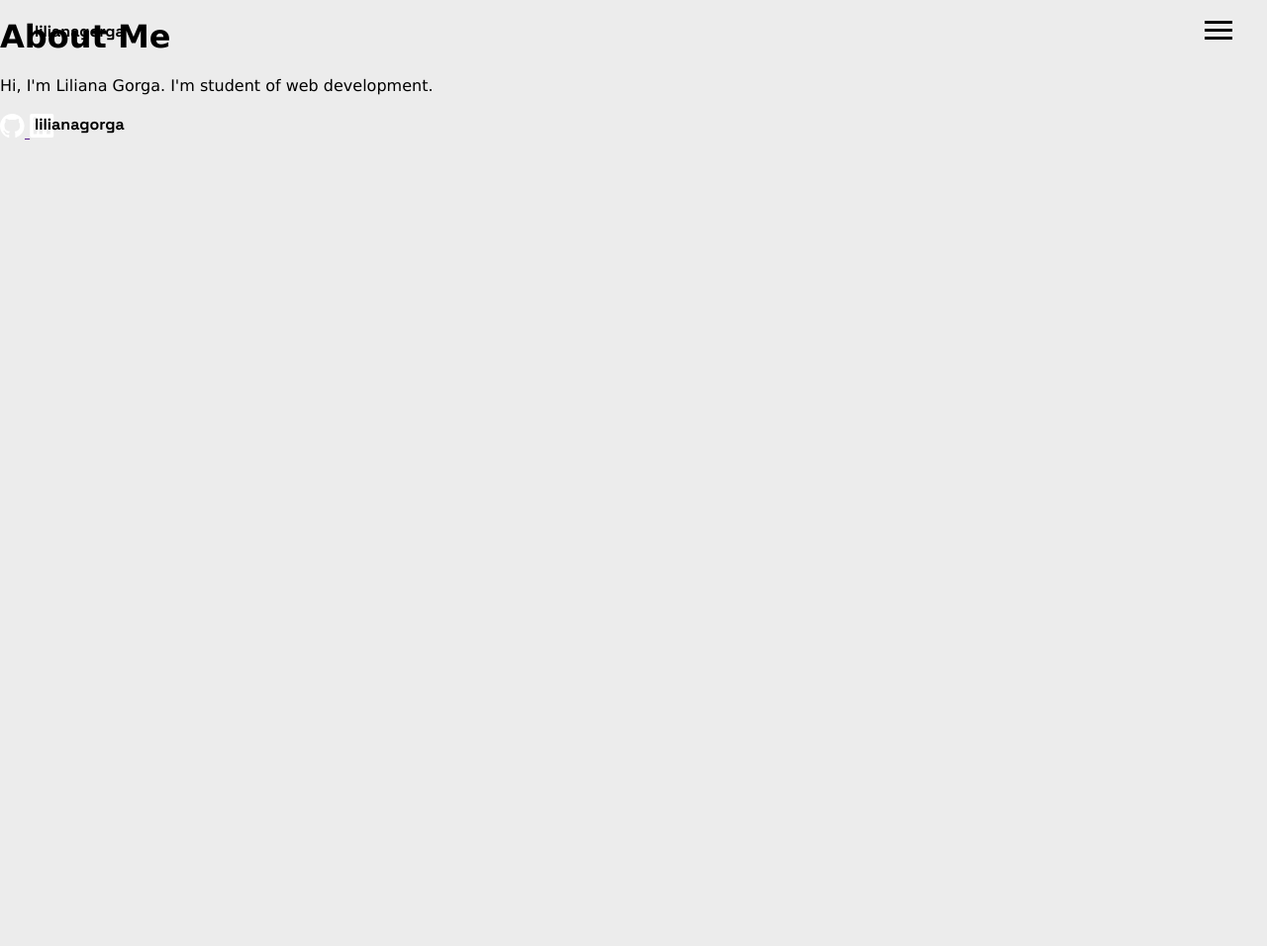
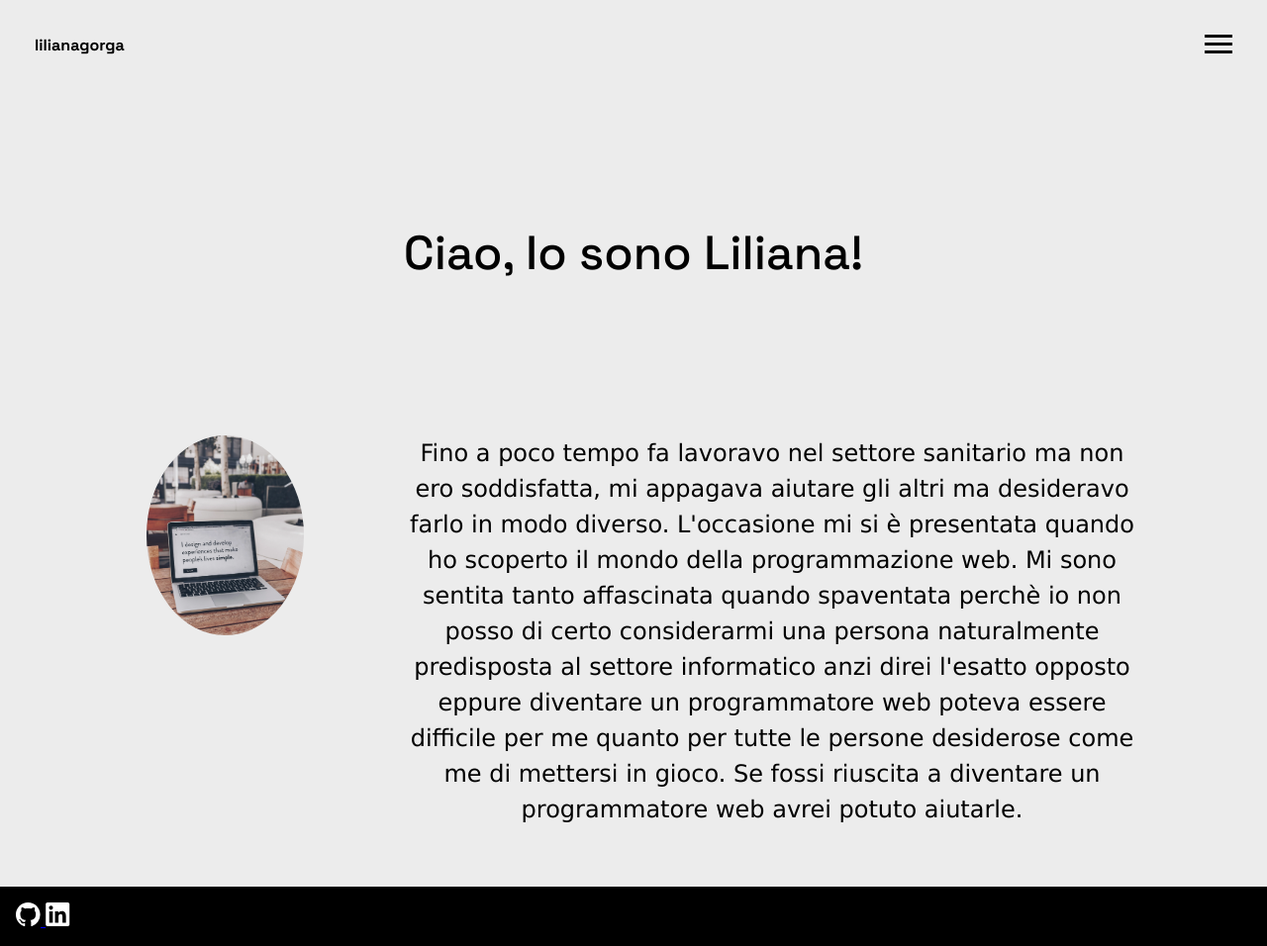
Before and after one commit to lilianagorga/lilianagorga.github.io, a plain HTML site: page about/index.html in a window 1280 px wide. Shown: the whole page at 99% size. Before the commit the page ends 800 px from the top, so only its background shows below. Drawn offline with Linux system fonts and the light colour scheme.

Commit message:
added and styled hero section in about page

```diff
--- a/about/index.html
+++ b/about/index.html
@@ -12,7 +12,7 @@
 </head>
 <body>
 	<header>
-		<div class="wrapper-header">
+		<div class="header-wrapper">
 			<div class="logo">
 				<a href="/">lilianagorga</a>
 			</div>
@@ -40,20 +40,28 @@
 		</nav>
 	</header>
 
-	<main>
-		<div class="wrapper-about">
-			<h1>About Me</h1>
-			<p>Hi, I'm Liliana Gorga. I'm student of web development.</p>
-		</div>
+	<main id="hero">
+		<section class="hero">
+			<h1 class="hero-headline">Ciao, Io sono Liliana!</h1>
+			<div class="hero-wrapper">
+					<picture class="hero-picture">
+						<img src="../assets/images/about.webp" class="hero-image">
+					</picture>
+					<p class="hero-paragraph">
+						Fino a poco tempo fa lavoravo nel settore sanitario ma non ero soddisfatta, mi appagava aiutare gli altri ma desideravo farlo in modo diverso.
+						L'occasione mi si è presentata quando ho scoperto il mondo della programmazione web.
+						Mi sono sentita tanto affascinata quando spaventata perchè io non posso di certo considerarmi una persona naturalmente predisposta al settore informatico
+						anzi direi l'esatto opposto eppure diventare un programmatore web poteva essere difficile per me quanto per tutte le persone desiderose come me di mettersi in gioco.
+						Se fossi riuscita a diventare un programmatore web avrei potuto aiutarle.
+					</p>
+			</div>
+		</section>
 	</main>
 
-	<footer>
-		<div class="wrapper">
-			<div class="logo">
-				<a href="/">lilianagorga</a>
-			</div>
+	<footer class="footer">
+		<div class="footer-wrapper">
 			<div class="social">
-				<a href="" class="social-link">
+				<a href="https://www.github.com/lilianagorga" class="social-link">
 					<svg
               xmlns="http://www.w3.org/2000/svg"
               width="25"
@@ -69,7 +77,7 @@
               />
           </svg>
 				</a>
-				<a href="" class="social-link">
+				<a href="https://www.linkedin.com/in/lilianagorga/" class="social-link">
 					<svg
               xmlns="http://www.w3.org/2000/svg"
               width="25"
--- a/assets/css/style.css
+++ b/assets/css/style.css
@@ -14,8 +14,11 @@ html {
 body {
   background-color: #ececec;
   font-family: Verdana, Geneva, Tahoma, sans-serif;
+  margin: 0;
+}
+
+html, body, #hero {
   height: 100%;
-  margin: 0;
 }
 
 h1, h2, h3 {
@@ -220,6 +223,7 @@ a.underline, button {
   width: 80%;
   margin: 1rem auto 0;
 }
+
 .projects-item {
   margin: 1rem auto;
 }
@@ -297,7 +301,6 @@ a.underline, button {
 
 input:focus-visible, textarea:focus-visible {
   outline: 2px dashed hsl(153, 71%, 59%);
-  /* outline-offset: 2px; */
 }
 
 input:invalid, textarea:invalid {
@@ -344,6 +347,60 @@ input:invalid, textarea:invalid {
 }
 
 
+/* HERO */
+
+#hero {
+  padding-top: 15vh;
+  width: 100%;
+  margin-top: 6rem;
+}
+
+.hero {
+  margin: auto;
+}
+
+.hero-headline {
+  margin: 1rem auto 10rem;
+  max-width: fit-content;
+  font-size: 3rem;
+  font-family: 'Space Grotesk', sans-serif;
+  font-weight: 500;
+}
+
+.hero-wrapper {
+  display: grid;
+  gap: 2rem;
+  grid-template-areas: 'hero-picture hero-paragraph';
+  grid-template-columns: 1fr 3fr;
+  text-align: center;
+  justify-content: center;
+  width: 80%;
+  margin: 1rem auto 0;
+}
+
+.hero-picture {
+  grid-area: hero-picture;
+  width: 80%;
+  margin: 0;
+  border-radius: 50%;
+}
+
+.hero-image {
+  width: 80%;
+  height: auto;
+  border-radius: 50%;
+}
+
+.hero-paragraph {
+  grid-area: hero-paragraph;
+  font-size: 1.5rem;
+  margin: 0;
+  width: 100%;
+}
+
+
+/* FOOTER */
+
 .footer {
   background-color: #000;
   padding: 1rem;
```
Also changed, not shown: index.html (+1 -0 lines), assets/images/about.webp (added).
